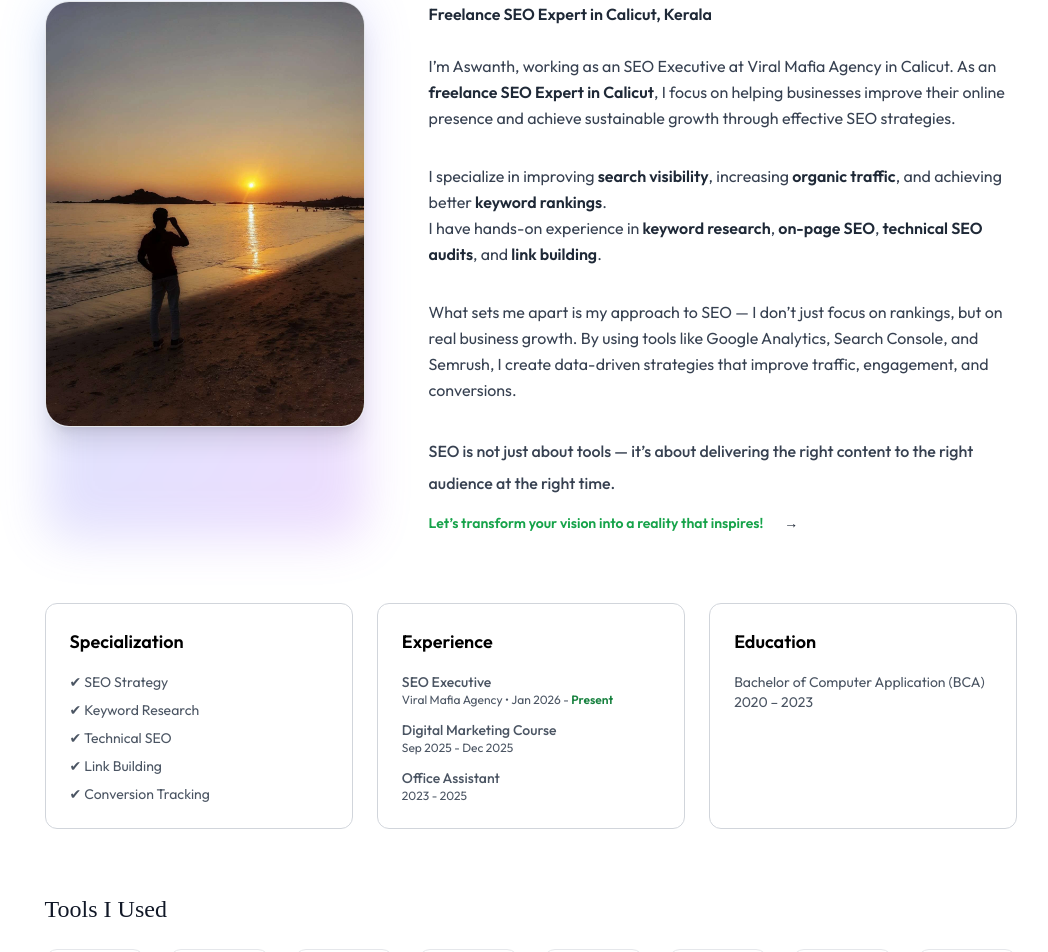
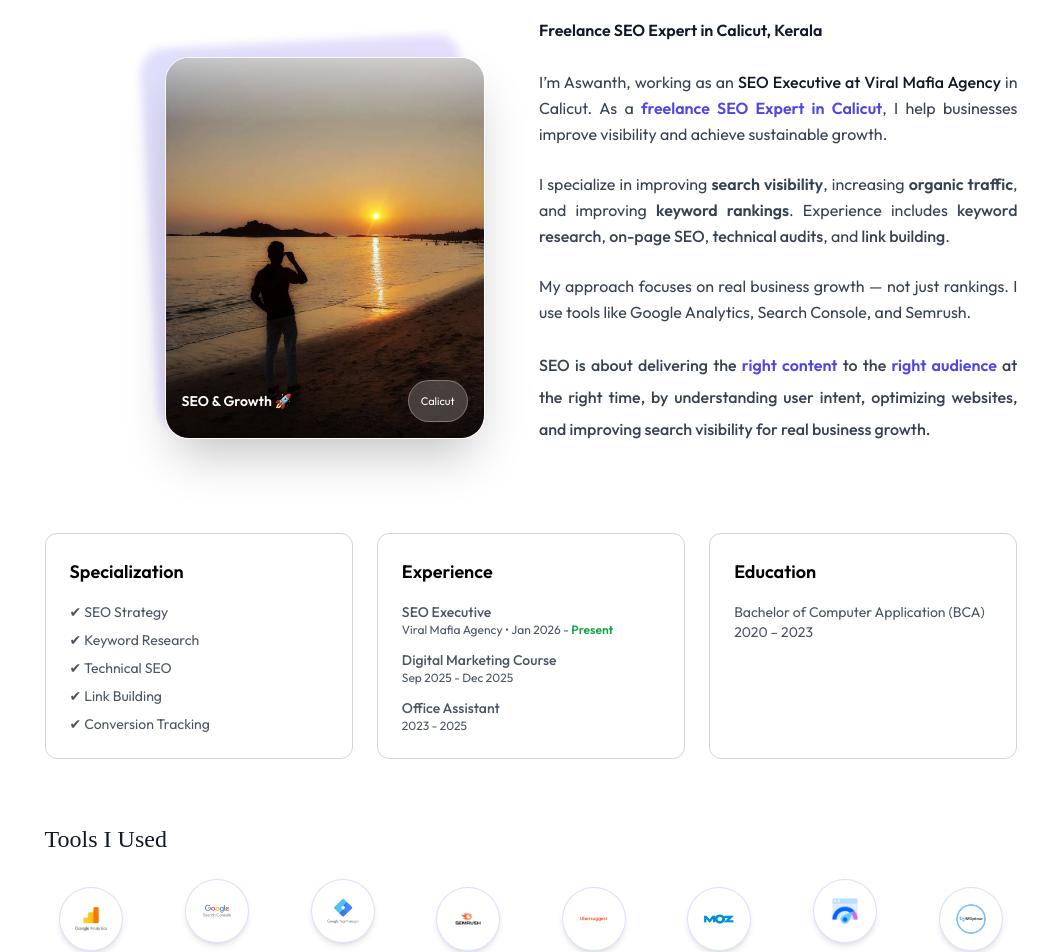
Before and after one commit to aswanth7356/aswanth-portfolio, a React (Vite) app: page / in a window 1280 px wide. Shown: the part 987-1939 px from the top of the page, without its empty margins (109-1157 px from the left). Built offline with nearby package versions, Linux system fonts and the light colour scheme; a web font is replaced by a local one.

Commit message:
about session updated

```diff
--- a/src/components/About.jsx
+++ b/src/components/About.jsx
@@ -39,118 +39,137 @@ export default function About() {
                 About me
             </h2>
 
-            {/* TOP SECTION */}
-            <div className="flex flex-col lg:flex-row items-stretch gap-16 my-10">
+            {/* TOP SECTION (UPDATED) */}
+            <div className="grid grid-cols-1 lg:grid-cols-2 gap-14 my-14 items-start lg:-ml-10">
 
+                {/* LEFT - PROFILE CARD */}
                 <div
-                    className="w-64 sm:w-80 mx-auto relative group"
+                    className="relative flex flex-col items-center lg:items-start lg:ml-40"
                     data-aos="fade-right"
                     data-aos-duration="900"
                 >
 
-                    {/* Gradient Border Glow */}
-                    <div className="absolute inset-0 rounded-3xl bg-gradient-to-br from-blue-500 to-purple-500 opacity-20 blur-xl group-hover:opacity-40 transition duration-500"></div>
+                    {/* Glow */}
+                    {/* <div className="absolute -inset-4 bg-gradient-to-br from-indigo-500/20 to-purple-500/20 blur-2xl rounded-3xl"></div> */}
 
-                    {/* Image Container */}
-                    <div className="relative rounded-3xl overflow-hidden shadow-xl border border-gray-200 dark:border-white/10">
+                    <div className="relative w-72 sm:w-80 mx-auto mt-10">
+
+                        {/* BACKGROUND SHAPE (collage layer) */}
+                        <div className="absolute -top-4 -left-4 w-full h-full rounded-3xl bg-gradient-to-br from-indigo-500/20 to-purple-500/20 rotate-[-3deg] blur-sm"></div>
+
+                        {/* SECOND PAPER LAYER */}
+                        <div className="absolute top-2 left-2 w-full h-full rounded-3xl bg-white/30 dark:bg-white/5 rotate-[2deg]"></div>
+
+                        {/* MAIN CUT-OUT CARD */}
+                        <div className="relative rounded-3xl overflow-hidden shadow-2xl border border-white/20 dark:border-white/10 bg-white/60 dark:bg-white/5 backdrop-blur-xl">
+
+                            {/* IMAGE (cut-out feel) */}
+                            <div className="relative">
                                 <img
                                     src="./assets/cv-profile-img2.webp"
                                     alt="Aswanth SEO Executive"
-                            className="w-full h-full object-cover transition duration-500 group-hover:scale-110 group-hover:rotate-1"
+                                    className="w-full h-[380px] object-cover scale-110 hover:scale-115 transition duration-700"
                                 />
 
-                        {/* Overlay Text */}
-                        <div className="absolute inset-0 bg-black/30 opacity-0 group-hover:opacity-100 transition duration-500 flex items-center justify-center text-white text-sm font-medium">
+                                {/* CUT EDGE EFFECT (top fade) */}
+                                <div className="absolute top-0 left-0 w-full h-16 bg-gradient-to-b from-white/60 dark:from-black/40 to-transparent"></div>
+
+                                {/* CUT EDGE EFFECT (bottom fade) */}
+                                <div className="absolute bottom-0 left-0 w-full h-20 bg-gradient-to-t from-black/70 to-transparent"></div>
+                            </div>
+
+                            {/* BADGES */}
+                            <div className="absolute bottom-4 left-4 right-4 flex justify-between items-center">
+                                <span className="text-white text-sm font-semibold drop-shadow-md">
                                     SEO & Growth 🚀
+                                </span>
+                                <span className="px-3 py-1 text-[11px] rounded-full bg-white/20 backdrop-blur-md border border-white/30 text-white">
+                                    Calicut
+                                </span>
+                            </div>
+
                         </div>
                     </div>
 
+                    {/* Info Card */}
+                    {/* <div className="mt-6 w-full sm:w-80 p-4 rounded-2xl border border-gray-200 dark:border-white/10 bg-white/60 dark:bg-white/5 backdrop-blur-md shadow-lg">
+
+                        <p className="text-sm text-gray-700 dark:text-gray-300 leading-relaxed">
+                            Focused on improving search visibility, increasing organic traffic, and turning visitors into real business leads through strategic SEO.
+                        </p>
+
+                    </div> */}
+
                 </div>
 
-                {/* CONTENT */}
+                {/* RIGHT - CONTENT */}
                 <div
-                    className="flex-1 flex flex-col justify-between h-full"
+                    className="flex flex-col justify-between"
                     data-aos="fade-left"
                     data-aos-duration="900"
                 >
 
-                    <div>
-                        <p
-                            className="mb-8 text-gray-700 dark:text-gray-400 leading-relaxed"
-                            data-aos="fade-up"
-                            data-aos-delay="100"
-                        >
-                            <span className="font-semibold text-gray-800 dark:text-white">
+                    <div className="space-y-6">
+
+                        <p className="text-gray-700 dark:text-gray-400 leading-relaxed text-justify">
+                            <span className="font-semibold text-gray-900 dark:text-white">
                                 Freelance SEO Expert in Calicut, Kerala
-                            </span><br /><br />
+                            </span>
 
-                            I’m Aswanth, working as an <span className="">SEO Executive at Viral Mafia Agency</span> in Calicut.
-                            As an <a
+                            <br /><br />
+
+                            I’m Aswanth, working as an{" "}
+                            <span className="font-medium text-gray-900 dark:text-white">
+                                SEO Executive at Viral Mafia Agency
+                            </span>{" "}
+                            in Calicut. As a{" "}
+                            <a
                                 href="https://www.linkedin.com/in/aswanth-clt"
                                 target="_blank"
                                 rel="noopener noreferrer"
-                                className="text-gray-800 dark:text-blue-400 font-semibold hover:underline"
+                                className="text-indigo-600 dark:text-blue-400 font-semibold hover:underline"
                             >
                                 freelance SEO Expert in Calicut
-                            </a>, {' '}I focus on helping businesses improve their online presence and achieve sustainable growth through effective SEO strategies.
+                            </a>,
+                            I help businesses improve visibility and achieve sustainable growth.
                         </p>
 
-                        <p
-                            className="mb-8 text-gray-700 dark:text-gray-400 leading-relaxed"
-                            data-aos="fade-up"
-                            data-aos-delay="200"
-                        >
-                            I specialize in improving
-                            <span className="text-gray-800 dark:text-blue-400 font-semibold"> search visibility</span>,
-                            increasing
-                            <span className="text-gray-800 dark:text-blue-400 font-semibold"> organic traffic</span>,
-                            and achieving better
-                            <span className="text-gray-800 dark:text-blue-400 font-semibold"> keyword rankings</span>.
-                            <br></br>I have hands-on experience in
-                            <span className="text-gray-800 dark:text-blue-400 font-semibold"> keyword research</span>,
-                            <span className="text-gray-800 dark:text-blue-400 font-semibold"> on-page SEO</span>,
-                            <span className="text-gray-800 dark:text-blue-400 font-semibold"> technical SEO audits</span>, and
-                            <span className="text-gray-800 dark:text-blue-400 font-semibold"> link building</span>.
+                        <p className="text-gray-700 dark:text-gray-400 leading-relaxed text-justify">
+                            I specialize in improving{" "}
+                            <span className="font-semibold">search visibility</span>,
+                            increasing{" "}
+                            <span className="font-semibold">organic traffic</span>,
+                            and improving{" "}
+                            <span className="font-semibold">keyword rankings</span>.
+
+                            Experience includes{" "}
+                            <span className="font-medium">keyword research</span>,{" "}
+                            <span className="font-medium">on-page SEO</span>,{" "}
+                            <span className="font-medium">technical audits</span>, and{" "}
+                            <span className="font-medium">link building</span>.
                         </p>
 
-                        <p
-                            className="mb-8 text-gray-700 dark:text-gray-400 leading-relaxed"
-                            data-aos="fade-up"
-                            data-aos-delay="300"
-                        >
-                            What sets me apart is my approach to SEO — I don’t just focus on rankings, but on real business growth.
-                            By using tools like Google Analytics, Search Console, and Semrush, I create data-driven strategies that improve traffic, engagement, and conversions.
+                        <p className="text-gray-700 dark:text-gray-400 leading-relaxed text-justify">
+                            My approach focuses on real business growth — not just rankings.
+                            I use tools like Google Analytics, Search Console, and Semrush.
                         </p>
 
-                        <p
-                            className="text-gray-700 dark:text-gray-400 font-medium"
-                            data-aos="fade-up"
-                            data-aos-delay="400"
-                        >
-                            SEO is not just about tools — it’s about delivering the
-                            <span className=""> right content</span> to the
-                            <span className=""> right audience at the right time</span>.
+                        <p className="text-gray-700 dark:text-gray-400 font-medium text-justify">
+                            SEO is about delivering the <span className="text-indigo-600 dark:text-indigo-400 font-semibold">right content</span> to the <span className="text-indigo-600 dark:text-indigo-400 font-semibold">right audience</span> at the <span>right time</span>, by understanding user intent, optimizing websites, and improving search visibility for real business growth.
                         </p>
+
                     </div>
 
-                    <p
-                        className="mt-2 text-sm text-green-600 font-semibold"
-                        data-aos="fade-up"
-                        data-aos-delay="500"
-                    >
-                        <a
+                    <div className="mt-6">
+                        {/* <a
                             href="https://wa.me/+917356644734"
                             target="_blank"
                             rel="noopener noreferrer"
-                            className="inline-flex items-center gap-3 group hover:underline"
+                            className="inline-flex items-center gap-2 px-5 py-1 rounded-lg border border-indigo-500 text-indigo-600 font-medium hover:bg-indigo-500 hover:text-white transition"
                         >
-                            Let’s transform your vision into a reality that inspires!
-
-                            <span className="flex items-center justify-center w-8 h-8 rounded-full bg-white/20 backdrop-blur-md border border-white/30 text-gray-800 dark:text-white text-sm transition-all duration-300 group-hover:translate-x-1 group-hover:bg-white/40">
-                                →
-                            </span>
-                        </a>
-                    </p>
+                            Let’s connect →
+                        </a> */}
+                    </div>
 
                 </div>
             </div>
@@ -179,14 +198,10 @@ export default function About() {
                 hover:bg-white/70 dark:hover:bg-white/5 backdrop-blur-sm">
 
                     <h3 className="font-semibold text-lg mb-4">Experience</h3>
-
                     <div className="text-sm text-gray-600 leading-5 dark:text-white/80 space-y-3">
                         <div>
                             <p className="font-medium">SEO Executive</p>
-                            <p className="text-xs">
-                                Viral Mafia Agency • Jan 2026 -
-                                <span className="text-green-700 font-semibold"> Present</span>
-                            </p>
+                            <p className="text-xs">Viral Mafia Agency • Jan 2026 - <span className="text-green-600 font-semibold">Present</span></p>
                         </div>
 
                         <div>
@@ -215,59 +230,41 @@ export default function About() {
 
             </div>
 
-            {/* OLD TOOLS SECTION (UNCHANGED) */}
-            <h3 className="my-6 text-2xl sm:text-2xl text-gray-900 font-Ovo dark:text-white/80" data-aos="fade-up">
+            {/* TOOLS */}
+            <h3 className="my-6 text-2xl text-gray-900 font-Ovo dark:text-white/80" data-aos="fade-up">
                 Tools I Used
             </h3>
 
-            <ul className="grid grid-cols-4 sm:grid-cols-6 lg:grid-cols-8 gap-4 sm:gap-6">
+            <ul className="grid grid-cols-3 sm:grid-cols-5 md:grid-cols-6 lg:grid-cols-8 gap-4 sm:gap-6 md:gap-8">
                 {tools.map((tool, index) => (
                     <li
                         key={tool.name}
                         data-aos="zoom-in"
-            data-aos-delay={index * 70}
-            className="group relative flex flex-col items-center justify-center
-                p-3 sm:p-4 rounded-xl
+                        data-aos-delay={index * 50}
+                        className="group relative flex flex-col items-center justify-center text-center"
+                    >
+                        {/* Floating Circle */}
+                        <div className="relative w-12 h-12 sm:w-14 sm:h-14 md:w-16 md:h-16 rounded-full
+                bg-white/70 dark:bg-white/10 backdrop-blur-md shadow-sm sm:shadow-md
+                flex items-center justify-center
+                border border-indigo-200/70 dark:border-indigo-500/30
+                transition-all duration-300
+                group-hover:scale-110 group-hover:shadow-lg group-hover:border-indigo-500">
 
-                /* BASE */
-                border border-gray-200 dark:border-white/10
-                bg-white/60 dark:bg-white/5 backdrop-blur-md
-
-                /* TRANSITION */
-                transition-all duration-300 ease-out
-
-                /* HOVER */
-                hover:-translate-y-2
-                hover:shadow-2xl
-                hover:border-transparent
-                hover:bg-white/80 dark:hover:bg-white/10
-            "
-        >
-
-            {/* GRADIENT BORDER ON HOVER */}
-            <div className="absolute inset-0 rounded-xl opacity-0 group-hover:opacity-100 transition duration-300
-                bg-gradient-to-r from-blue-500 to-purple-500 p-[1px] -z-10">
-                <div className="w-full h-full rounded-xl bg-white dark:bg-black"></div>
-            </div>
-
-            {/* ICON */}
-            <div className="flex items-center justify-center mb-2">
                             <img
                                 src={tool.icon}
                                 alt={tool.name}
-                    className={`object-contain transition-all duration-300
-                        group-hover:scale-110 group-hover:-translate-y-0.5
-                        ${tool.size === "large"
-                            ? "w-10 sm:w-12"
-                            : "w-8 sm:w-10"}`}
+                                className={`object-contain transition-all duration-300 ${tool.size === "large"
+                                    ? "w-6 sm:w-7 md:w-8"
+                                    : "w-5 sm:w-6 md:w-7"
+                                    }`}
                             />
                         </div>
 
-            {/* LABEL */}
-            <p className="text-[10px] sm:text-xs text-gray-600 dark:text-white/70 text-center leading-tight">
+                        {/* Label */}
+                        <p className="mt-2 text-[9px] sm:text-[10px] md:text-xs text-gray-600 dark:text-white/70 group-hover:text-indigo-500 transition font-medium leading-tight">
                             {tool.name}
                         </p>
-
                     </li>
                 ))}
             </ul>
```
Lines whose indentation alone changed are shown as unchanged.
